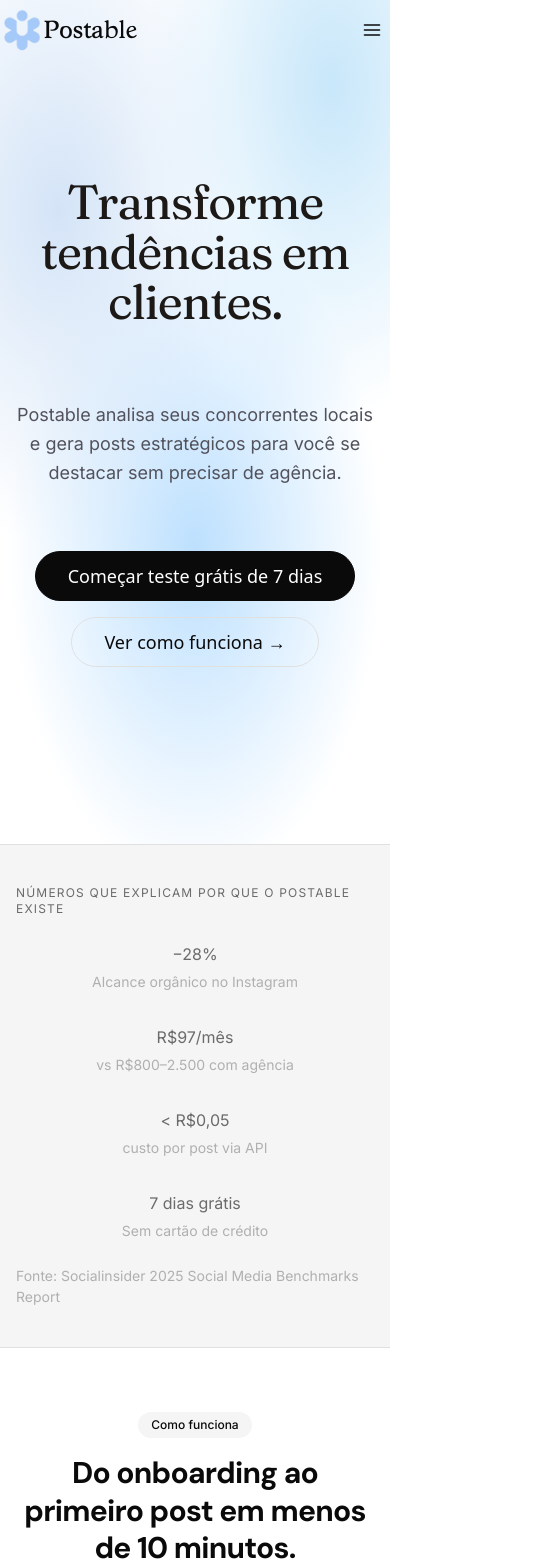
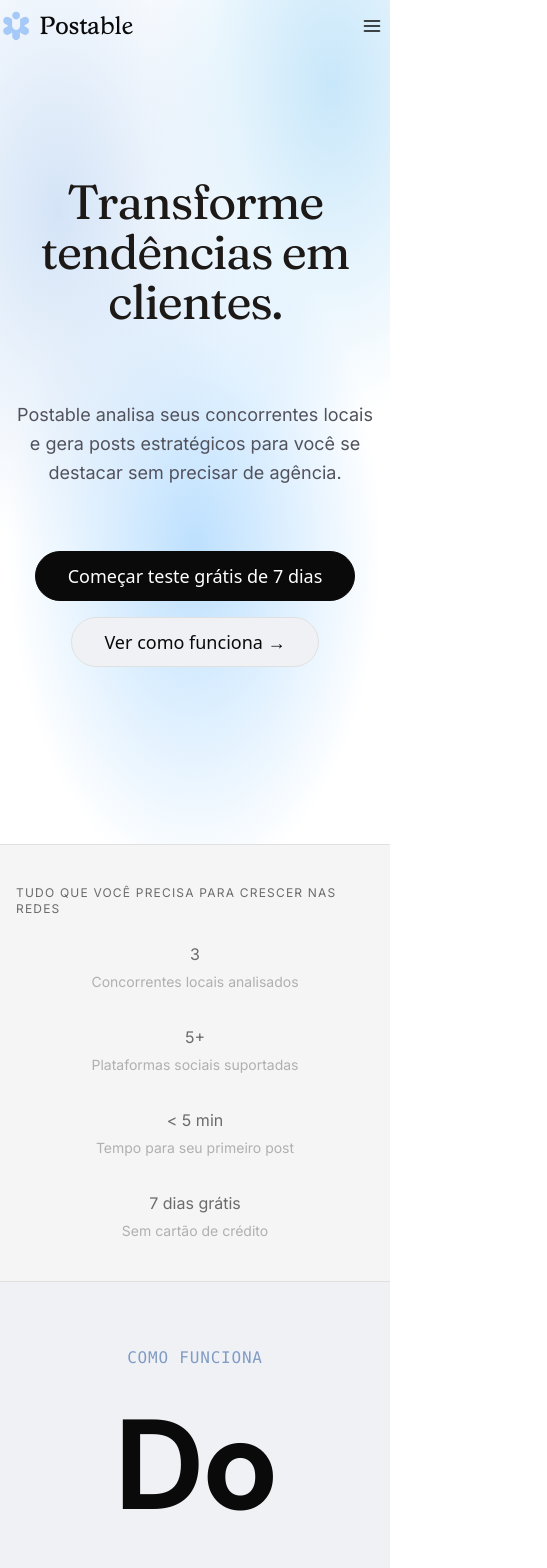
Before and after one commit to postable-org/postable-lp, a Next.js app: page / in a window 390 px wide. Shown: the top 1568 px of the page, 547 px wide, since content can reach past the window. Built offline with nearby package versions, Linux system fonts and the light colour scheme.

Commit message:
refactor: how it works titles

```diff
--- a/src/components/molecules/NavItem/NavItem.tsx
+++ b/src/components/molecules/NavItem/NavItem.tsx
@@ -6,7 +6,7 @@ export const NavItem = ({ active = false, className = "", children, ...props }:
       className={[
         "font-[family-name:var(--font-inter)] text-sm font-medium",
         "transition-colors duration-200 ease-out",
-        "focus:outline-none focus:ring-2 focus:ring-[#0A0A0A] focus:ring-offset-2 rounded-sm",
+        "focus:outline-none focus-visible:ring-2 focus-visible:ring-[#0A0A0A] focus-visible:ring-offset-2 rounded-sm",
         active
           ? "text-[#0A0A0A]"
           : "text-[#6B6B6B] hover:text-[#0A0A0A]",
--- a/src/components/organisms/FAQSection/FAQSection.tsx
+++ b/src/components/organisms/FAQSection/FAQSection.tsx
@@ -46,9 +46,9 @@ export const FAQSection = () => {
       <div className="max-w-3xl mx-auto">
         {/* Section Header */}
         <div className="mb-12 text-center">
-          <Typography variant="label" className="text-[#B0B0B0] mb-3 block">
+          <span className="text-base font-mono font-light tracking-wider uppercase mb-3 block" style={{ color: '#809cc4' }}>
             {t("faq.badge")}
-          </Typography>
+          </span>
           <Typography
             variant="h2"
             className="text-4xl md:text-5xl font-bold text-[#0A0A0A]"
--- a/src/components/organisms/Header/Header.tsx
+++ b/src/components/organisms/Header/Header.tsx
@@ -28,6 +28,16 @@ export const Header = () => {
 
   const closeDrawer = () => setIsOpen(false);
 
+  const handleNavClick = (e: React.MouseEvent<HTMLAnchorElement>, href: string) => {
+    e.preventDefault();
+    if (href === '/') {
+      window.scrollTo({ top: 0, behavior: 'smooth' });
+      return;
+    }
+    const id = href.replace('#', '');
+    document.getElementById(id)?.scrollIntoView({ behavior: 'smooth' });
+  };
+
   return (
     <header
       className={[
@@ -41,8 +51,12 @@ export const Header = () => {
         {/* Desktop layout */}
         <div className="hidden md:flex items-center justify-between w-full">
           {/* Logo */}
-          <Link href="/" className="flex items-center font-stratford text-2xl text-[#0A0A0A] transition-opacity">
-            <Image src="/logo.png" alt="Postable Logo" width={78} height={78} className="object-contain" />
+          <Link
+            href="/"
+            className="flex items-center font-stratford text-2xl text-[#0A0A0A] transition-opacity"
+            onClick={(e) => handleNavClick(e as React.MouseEvent<HTMLAnchorElement>, '/')}
+          >
+            <Image src="/logo.png" alt="Postable Logo" width={78} height={78} className="w-20 h-20 object-contain" />
             Postable
           </Link>
 
@@ -52,7 +66,7 @@ export const Header = () => {
             className="flex items-center gap-6 border border-[#E0E0E0] rounded-full px-6 py-2 bg-white/90"
           >
             {NAV_LINKS.map((link) => (
-              <NavItem key={link.href} href={link.href}>
+              <NavItem key={link.href} href={link.href} onClick={(e) => handleNavClick(e as React.MouseEvent<HTMLAnchorElement>, link.href)}>
                 {t(link.labelKey)}
               </NavItem>
             ))}
@@ -80,8 +94,12 @@ export const Header = () => {
         {/* Mobile layout */}
         <div className="flex md:hidden items-center justify-between w-full">
           {/* Logo */}
-          <Link href="/" className="flex items-center font-stratford text-2xl text-[#0A0A0A] hover:opacity-80 transition-opacity">
-            <Image src="/logo.png" alt="Postable Logo" width={44} height={44} className="object-contain" />
+          <Link
+            href="/"
+            className="flex items-center font-stratford text-2xl text-[#0A0A0A] hover:opacity-80 transition-opacity"
+            onClick={(e) => handleNavClick(e as React.MouseEvent<HTMLAnchorElement>, '/')}
+          >
+            <Image src="/logo.png" alt="Postable Logo" width={78} height={78} className="w-8 h-8 object-contain mr-2" />
             Postable
           </Link>
 
@@ -106,7 +124,14 @@ export const Header = () => {
             className="max-w-7xl mx-auto px-4 py-4 flex flex-col gap-4"
           >
             {NAV_LINKS.map((link) => (
-              <NavItem key={link.href} href={link.href} onClick={closeDrawer}>
+              <NavItem
+                key={link.href}
+                href={link.href}
+                onClick={(e) => {
+                  handleNavClick(e as React.MouseEvent<HTMLAnchorElement>, link.href);
+                  closeDrawer();
+                }}
+              >
                 {t(link.labelKey)}
               </NavItem>
             ))}
--- a/src/components/organisms/HeroSection/HeroSection.tsx
+++ b/src/components/organisms/HeroSection/HeroSection.tsx
@@ -52,7 +52,7 @@ export const HeroSection = () => {
           </Button>
           <a
             href="#como-funciona"
-            className="inline-flex items-center justify-center gap-2 font-medium transition-all duration-200 ease-out bg-transparent text-[#0A0A0A] border border-[#E0E0E0] hover:border-[#0A0A0A] rounded-full px-8 py-2.5 text-lg focus:outline-none focus:ring-2 focus:ring-[#0A0A0A] focus:ring-offset-2"
+            className="inline-flex items-center justify-center gap-2 font-medium transition-all duration-200 ease-out bg-[#F0F1F5] text-[#0A0A0A] border border-[#E0E0E0] hover:border-[#0A0A0A] rounded-full px-8 py-2.5 text-lg focus:outline-none focus:ring-2 focus:ring-[#0A0A0A] focus:ring-offset-2"
           >
             {t("hero.secondaryCTA")}
           </a>
--- a/src/components/organisms/HowItWorksSection/HowItWorksSection.tsx
+++ b/src/components/organisms/HowItWorksSection/HowItWorksSection.tsx
@@ -1,7 +1,6 @@
 "use client";
 
 import { useState } from "react";
-import { Badge } from "@/components/atoms/Badge";
 import { Button } from "@/components/atoms/Button";
 import { Icon } from "@/components/atoms/Icon";
 import { Typography } from "@/components/atoms/Typography";
@@ -55,14 +54,16 @@ export const HowItWorksSection = () => {
   const step = STEPS[activeStep];
 
   return (
-    <section id="como-funciona" className="py-16 md:py-24 bg-white">
-      <div className="max-w-7xl mx-auto px-4">
+    <section id="como-funciona" className="py-16 md:py-24 bg-[#F0F1F5]">
+      <div className="max-w-7xl mx-auto px-4 text-[#809cc4]">
         {/* Section header */}
         <div className="flex flex-col items-center text-center gap-4 mb-10 md:mb-12">
-          <Badge variant="default">{t("howItWorks.badge")}</Badge>
+          <span className="text-base font-mono font-light tracking-wider uppercase" style={{ color: '#809cc4' }}>
+            {t("howItWorks.badge")}
+          </span>
           <Typography
             variant="h2"
-            className="max-w-2xl text-[#0A0A0A]"
+            className="max-w-2xl text-[#0A0A0A] text-9xl"
           >
             {t("howItWorks.heading")}
           </Typography>
--- a/src/components/organisms/PainPointsSection/PainPointsSection.tsx
+++ b/src/components/organisms/PainPointsSection/PainPointsSection.tsx
@@ -1,4 +1,3 @@
-import { Badge } from "@/components/atoms/Badge";
 import { Typography } from "@/components/atoms/Typography";
 import { PainCard } from "@/components/molecules/PainCard";
 import { useTranslation } from "@/hooks/useTranslation";
@@ -40,7 +39,7 @@ export const PainPointsSection = () => {
       <div className="max-w-7xl mx-auto px-4">
         {/* Section header */}
         <div className="flex flex-col items-center text-center gap-4 mb-10 md:mb-12">
-          <Badge variant="default">{t("painPoints.sectionBadge")}</Badge>
+          <span className="text-base font-mono font-light tracking-wider uppercase" style={{ color: '#809cc4' }}>{t("painPoints.sectionBadge")}</span>
           <Typography variant="h2" className="max-w-2xl text-[#0A0A0A]">
             {t("painPoints.heading")}
           </Typography>
--- a/src/components/organisms/PricingSection/PricingSection.tsx
+++ b/src/components/organisms/PricingSection/PricingSection.tsx
@@ -75,7 +75,7 @@ export const PricingSection = () => {
     <section id="precos" className="py-16 md:py-24 bg-white">
       <div className="max-w-7xl mx-auto px-4">
         <div className="flex flex-col items-center gap-6 mb-12">
-          <Typography variant="label">{t('pricing.badge')}</Typography>
+          <span className="text-base font-mono font-light tracking-wider uppercase" style={{ color: '#809cc4' }}>{t('pricing.badge')}</span>
           <Typography variant="h2" className="text-center">
             {t('pricing.heading')}
           </Typography>
--- a/src/components/organisms/TestimonialsSection/TestimonialsSection.tsx
+++ b/src/components/organisms/TestimonialsSection/TestimonialsSection.tsx
@@ -1,4 +1,3 @@
-import { Badge } from "@/components/atoms/Badge";
 import { Typography } from "@/components/atoms/Typography";
 import { TestimonialCard } from "@/components/molecules/TestimonialCard";
 import { useTranslation } from "@/hooks/useTranslation";
@@ -73,7 +72,7 @@ export const TestimonialsSection = () => {
     <section className="bg-[#F5F5F5] py-16 md:py-24 px-4">
       <div className="max-w-7xl mx-auto flex flex-col gap-12">
         <div className="flex flex-col items-center text-center gap-3">
-          <Badge variant="outline">{t("testimonials.badge")}</Badge>
+          <span className="text-base font-mono font-light tracking-wider uppercase" style={{ color: '#809cc4' }}>{t("testimonials.badge")}</span>
           <Typography as="h2" variant="h2">
             {t("testimonials.heading")}
           </Typography>
--- a/src/components/organisms/TrustStrip/TrustStrip.tsx
+++ b/src/components/organisms/TrustStrip/TrustStrip.tsx
@@ -44,10 +44,6 @@ export const TrustStrip = () => {
             </div>
           ))}
         </div>
-
-        <Typography variant="caption" as="p">
-          {t("trustStrip.source")}
-        </Typography>
       </div>
     </section>
   );
--- a/src/components/organisms/VideoDemoSection/VideoDemoSection.tsx
+++ b/src/components/organisms/VideoDemoSection/VideoDemoSection.tsx
@@ -1,7 +1,6 @@
 "use client";
 
 import { useState } from "react";
-import { Badge } from "@/components/atoms/Badge";
 import { Icon } from "@/components/atoms/Icon";
 import { Typography } from "@/components/atoms/Typography";
 import { useTranslation } from "@/hooks/useTranslation";
@@ -16,7 +15,7 @@ export const VideoDemoSection = () => {
     <section id="demo" className="py-16 md:py-24 bg-white">
       <div className="max-w-7xl mx-auto px-4">
         <div className="flex flex-col items-center text-center gap-4 mb-10 md:mb-12">
-          <Badge variant="default">{t("videoDemo.badge")}</Badge>
+          <span className="text-base font-mono font-light tracking-wider uppercase" style={{ color: '#809cc4' }}>{t("videoDemo.badge")}</span>
           <Typography variant="h2" className="max-w-2xl text-[#0A0A0A]">
             {t("videoDemo.heading")}
           </Typography>
--- a/src/locales/en/trust-strip.json
+++ b/src/locales/en/trust-strip.json
@@ -1,22 +1,21 @@
 {
-  "heading": "Numbers that explain why Postable exists",
+  "heading": "Everything you need to grow on social media",
   "stats": [
     {
-      "value": "−28%",
-      "description": "Organic reach on Instagram"
+      "value": "3",
+      "description": "Local competitors analyzed"
     },
     {
-      "value": "$12-300/mo",
-      "description": "vs $800-2,500 with an agency"
+      "value": "5+",
+      "description": "Social platforms supported"
     },
     {
-      "value": "< $0.01",
-      "description": "cost per post via API"
+      "value": "< 5 min",
+      "description": "Time to your first post"
     },
     {
-      "value": "Free 7 days",
+      "value": "7 days free",
       "description": "No credit card needed"
     }
-  ],
-  "source": "Source: Socialinsider 2025 Social Media Benchmarks Report"
+  ]
 }
--- a/src/locales/pt/trust-strip.json
+++ b/src/locales/pt/trust-strip.json
@@ -1,22 +1,21 @@
 {
-  "heading": "Números que explicam por que o Postable existe",
+  "heading": "Tudo que você precisa para crescer nas redes",
   "stats": [
     {
-      "value": "−28%",
-      "description": "Alcance orgânico no Instagram"
+      "value": "3",
+      "description": "Concorrentes locais analisados"
     },
     {
-      "value": "R$97/mês",
-      "description": "vs R$800–2.500 com agência"
+      "value": "5+",
+      "description": "Plataformas sociais suportadas"
     },
     {
-      "value": "< R$0,05",
-      "description": "custo por post via API"
+      "value": "< 5 min",
+      "description": "Tempo para seu primeiro post"
     },
     {
       "value": "7 dias grátis",
       "description": "Sem cartão de crédito"
     }
-  ],
-  "source": "Fonte: Socialinsider 2025 Social Media Benchmarks Report"
+  ]
 }
```
Also changed, not shown: public/logo.svg (added), public/logo.webp (added).
